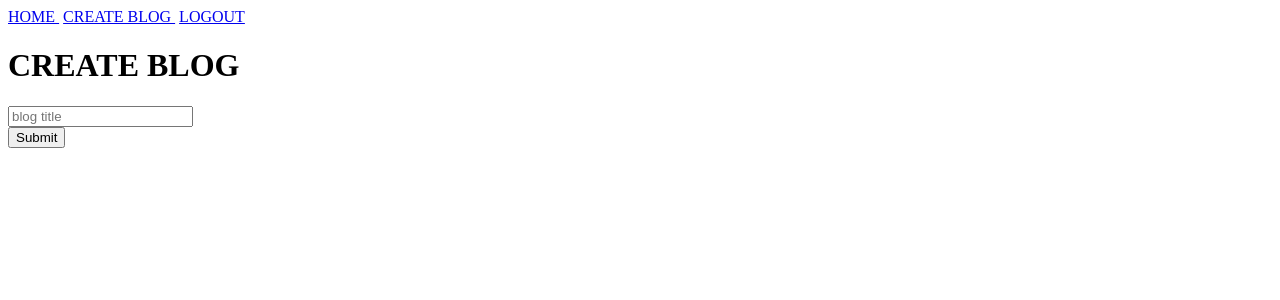
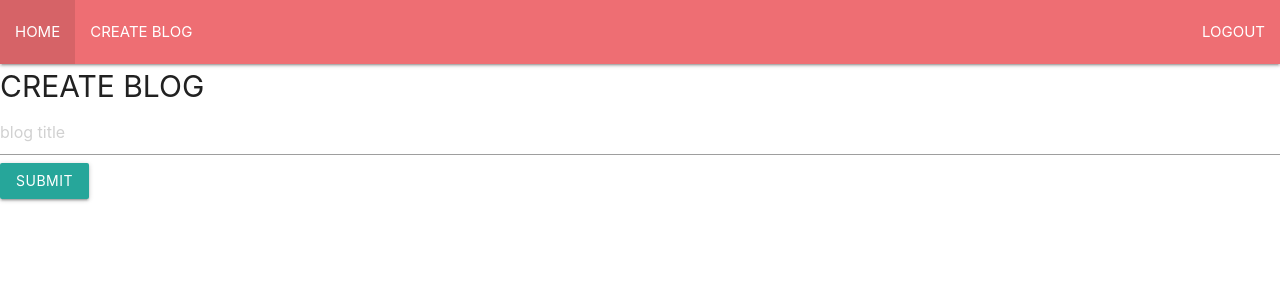
Before and after one commit to RichardWong8/blog, a Flask app: page /blog/create in a window 1280 px wide. Shown: the top 300 px of the page. Run offline with Flask 2, Linux system fonts and the light colour scheme; the visitor is signed in with stand-in values (Sample User, id 1).

Commit message:
css styles

```diff
--- /dev/null
+++ b/static/styles.css
@@ -0,0 +1,3 @@
+.my-header{
+    font-size: 30px !important;
+}
--- a/templates/base.html
+++ b/templates/base.html
@@ -2,10 +2,12 @@
 <html>
   <head>
     <title> {% block title %}{% endblock %} </title>
+    <link rel="stylesheet" href="https://cdnjs.cloudflare.com/ajax/libs/materialize/1.0.0/css/materialize.min.css">
+    <link rel="stylesheet" href="/static/styles.css">
   </head>
   <body>
     {% block navigation %}{% endblock %}
-    <h1> {% block header %}{% endblock %} </h1>
+    <span class="my-header card-title"> {% block header %}{% endblock %} </span><br>
     {% block content %}{% endblock %}
   </body>
 </html>
--- a/templates/blog.html
+++ b/templates/blog.html
@@ -3,13 +3,23 @@
 {% block header %} MY BLOGS {% endblock %}
 
 {% block navigation %}
-  <a href="{{url_for('blog')}}"> HOME&nbsp</a>
-  <a href="{{url_for('create_blog')}}">CREATE BLOG&nbsp</a>
-  <a href="{{url_for('logout')}}"> LOGOUT</a>
+  <nav>
+    <div class="nav-wrapper">
+      <ul id="nav-mobile" class="left hide-on-med-and-down">
+        <li><a href="{{url_for('blog')}}"> HOME</a></li>
+        <li><a href="{{url_for('create_blog')}}">CREATE BLOG</a></li>
+      </ul>
+      <ul id="nav-mobile" class="right hide-on-med-and-down">
+         <li><a href="{{url_for('logout')}}"> LOGOUT</a></li>
+      </ul>
+    </div>
+  </nav>
 {% endblock %}
 
 {% block content %}
+  <div class="collection">
   {% for blog_data in blog_list %}
-    <a href="{{ url_for('view_blog', user_id=blog_data[0], blog_id=blog_data[1])}}">{{ blog_data[2] }}</a><br>
+    <a class="collection-item" href="{{ url_for('view_blog', user_id=blog_data[0], blog_id=blog_data[1])}}">{{ blog_data[2] }}</a>
   {% endfor %}
+  </div>
 {% endblock %}
--- a/templates/create_blog.html
+++ b/templates/create_blog.html
@@ -5,6 +5,6 @@
 {% block content %}
   <form method="post" action="/blog/create/confirm">
     <input type="text" name="blog_title" placeholder="blog title"><br>
-    <input type="submit" name="create">
+    <input class="waves-effect waves-light btn" type="submit" name="create">
   </form>
 {% endblock %}
--- a/templates/view_blog.html
+++ b/templates/view_blog.html
@@ -1,12 +1,6 @@
 {% extends "blog.html" %}
 {% block title %} {{ blog_title }} {% endblock %}
 {% block header %} {{ blog_title }} {% endblock %}
-
-{% block navigation %}
-  <a href="{{url_for('blog')}}"> HOME&nbsp</a>
-  <a href="{{url_for('create_blog')}}">CREATE BLOG&nbsp</a>
-  <a href="{{url_for('logout')}}"> LOGOUT</a>
-{% endblock %}
 
 {% block content %}
   {% for entry_info in entries_list %}
```
Also changed, not shown: templates/login.html (+8 -2 lines), templates/register.html (+9 -3 lines).
